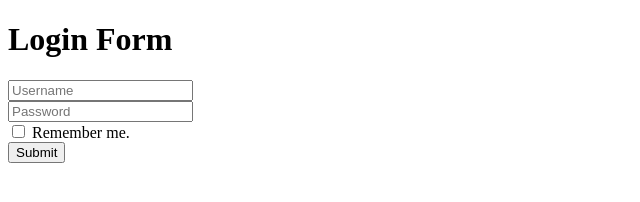
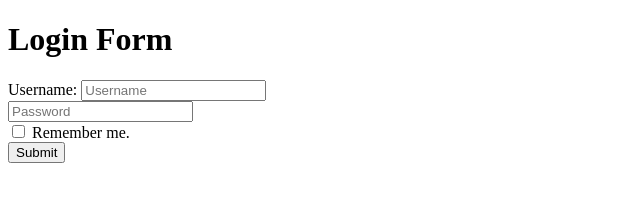
Before and after one commit to acciojob/remember-me-login-form-souravgreatest, a website: page main.html in a window 1280 px wide. Shown: the whole page, without its empty margins (0-640 px from the left). Drawn offline with Linux system fonts and the light colour scheme.

Commit message:
created a submission

```diff
--- a/main.html
+++ b/main.html
@@ -10,6 +10,7 @@
 	<!-- the entire body must be written by student -->
 	<h1>Login Form</h1>
     <form id="loginForm">
+		<label for="username">Username:</label>
         <input type="text" placeholder="Username" id="username"><br>
         <input type="password" placeholder="Password" id="password"><br>
         <input type="checkbox" id="checkbox"> <label for="checkbox">Remember me.</label><br>
```
